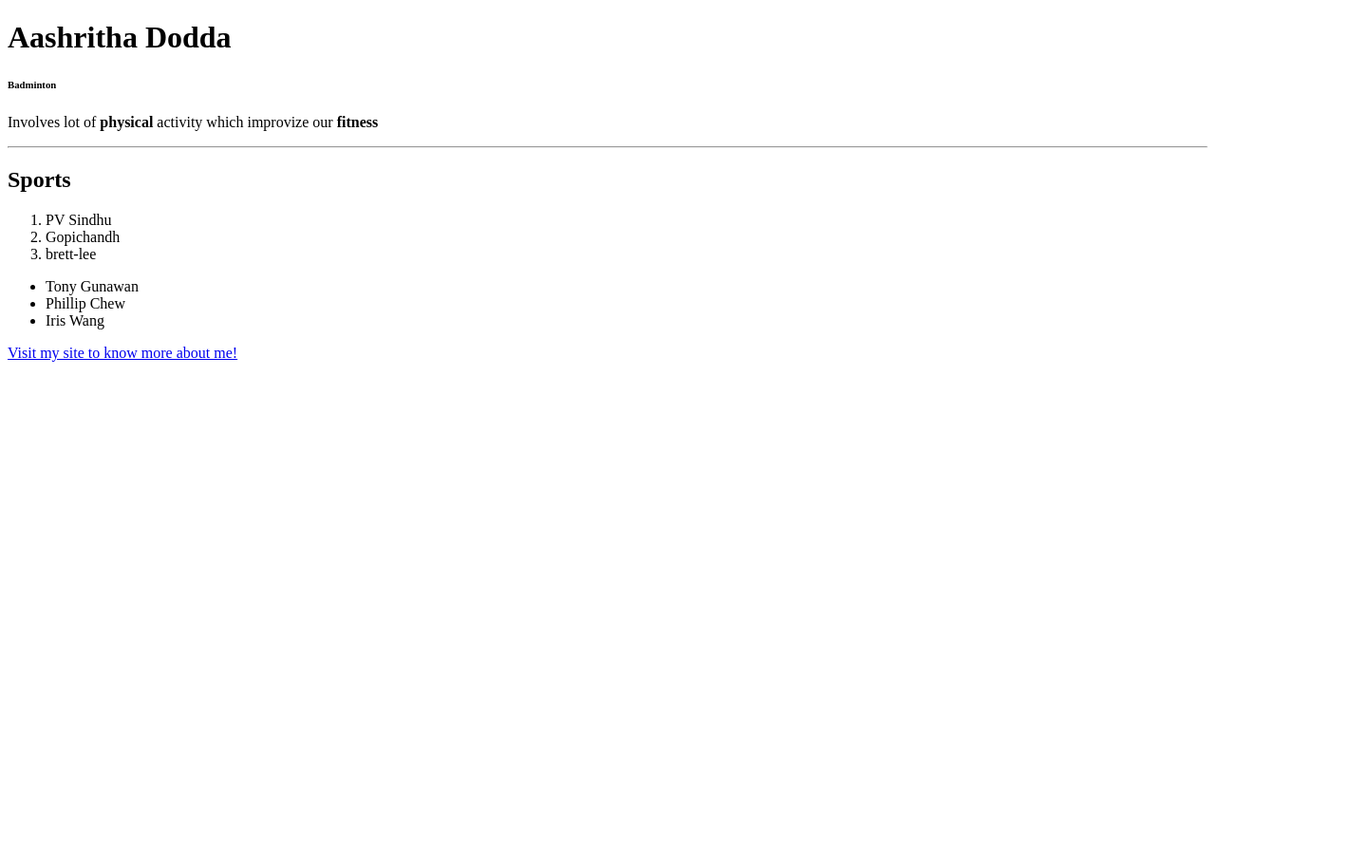
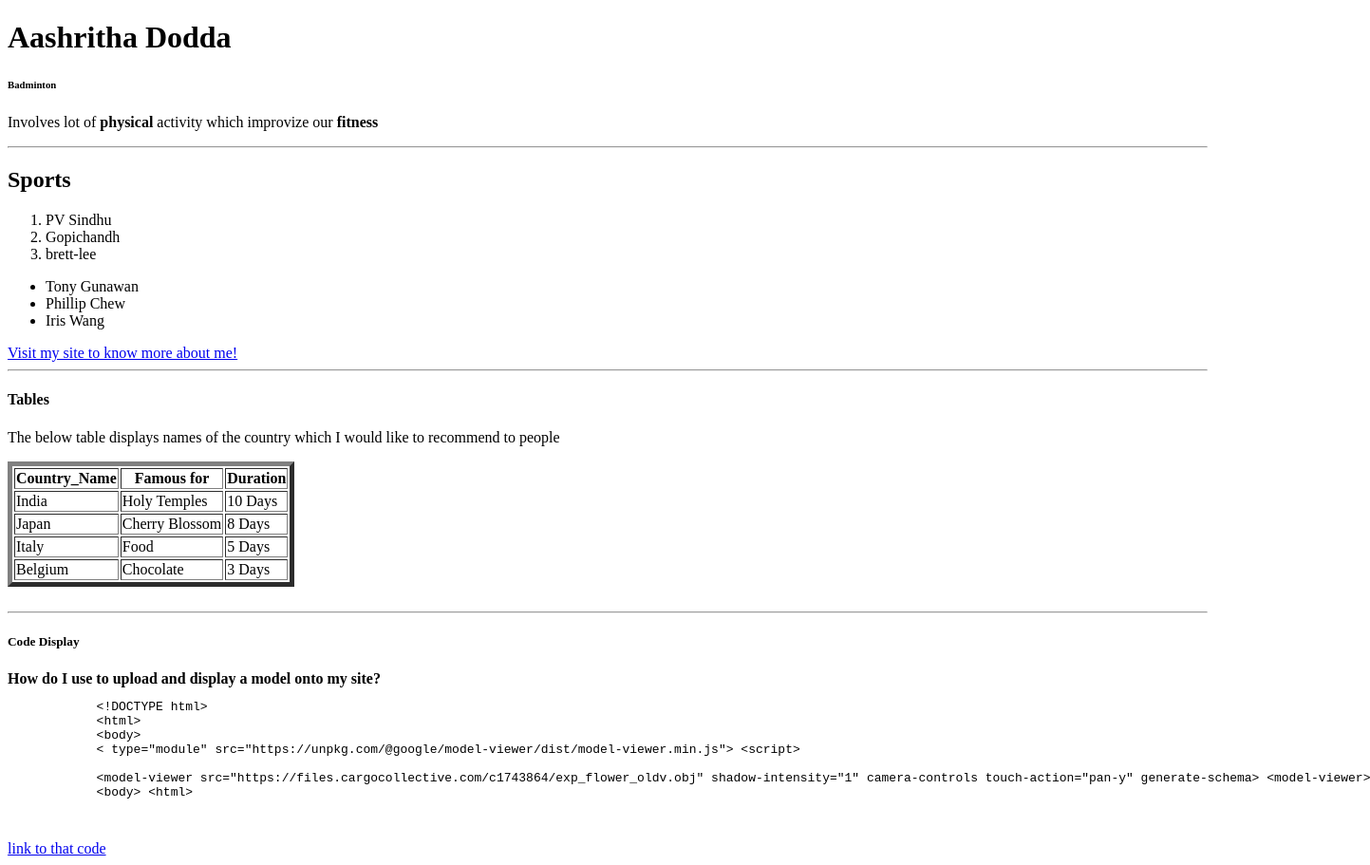
Before and after one commit to 44-563-Web-Apps-S23/44563-webapps-assignment-3-Aashritha79, a plain HTML site: page index.html in a window 1280 px wide. Shown: the whole page at 95% size, 1443 px wide, since content can reach past the window. Before the commit the page ends 800 px from the top, so only its background shows below. Drawn offline with Linux system fonts and the light colour scheme.

Commit message:
changes made

```diff
--- a/index.html
+++ b/index.html
@@ -20,6 +20,52 @@
             <li>Iris Wang</li>
         </ul>
         <a href="aboutme.html">Visit my site to know more about me!</a>
+        <br>
+        <hr>
+        <h4>Tables</h4>
+        <p>The below table displays names of the country which I would like to recommend to people</p>
+        <table border="5">
+            <tr>
+                <th>Country_Name</th>
+                <th>Famous for</th>
+                <th>Duration</th>
+            </tr>
+            <tr>
+                <td>India</td>
+                <td>Holy Temples</td>
+                <td>10 Days</td>
+            </tr>
+            <tr>
+                <td>Japan</td>
+                <td>Cherry Blossom</td>
+                <td>8 Days</td>
+            </tr>
+            <tr>
+                <td>Italy</td>
+                <td>Food</td>
+                <td>5 Days</td>
+            </tr>
+            <tr>
+                <td>Belgium</td>
+                <td>Chocolate</td>
+                <td>3 Days</td>
+            </tr>
+        </table>
+        <br>
+        <hr>
+        <h5>Code Display</h5>
+        <b>How do I use <model viewer> to upload and display a model onto my site?</b>
+        <pre>
+            &lt;!DOCTYPE html&gt;
+            &lt;html&gt;
+            &lt;body&gt;
+            &lt; type="module" src="https://unpkg.com/@google/model-viewer/dist/model-viewer.min.js"> &lt;script&gt;
+
+            &lt;model-viewer src="https://files.cargocollective.com/c1743864/exp_flower_oldv.obj" shadow-intensity="1" camera-controls touch-action="pan-y" generate-schema> &lt;model-viewer&gt;
+            &lt;body&gt; &lt;html&gt;
+
+        </pre>
+        <a href ="https://stackoverflow.com/questions/75390586/how-do-i-use-model-viewer-to-upload-and-display-a-model-onto-my-site">link to that code</a>
 
 
     </body>
```
Also changed, not shown: aboutme.html (+1 -0 lines), 1 other file.
